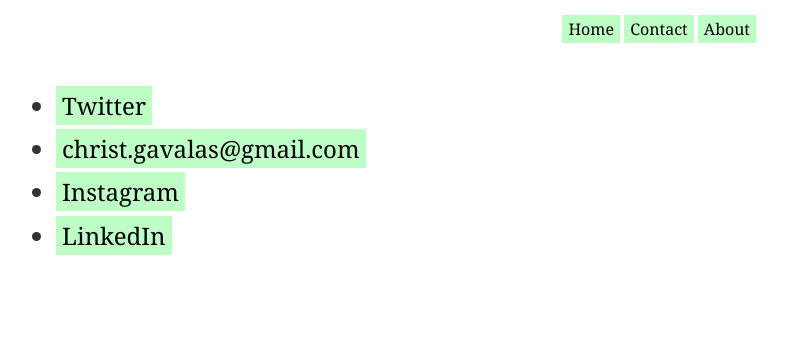
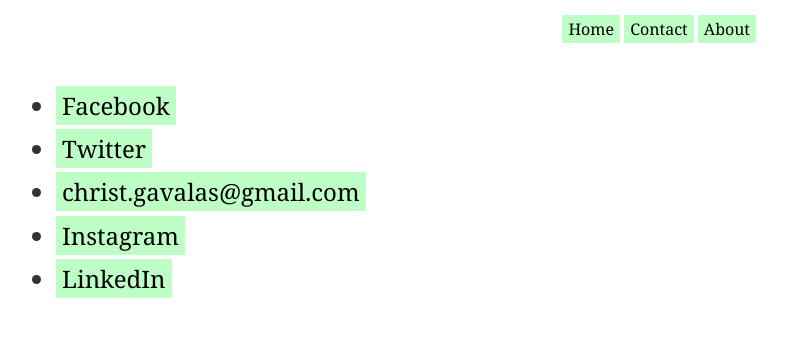
Before and after one commit to chrgavalas/data-projects, a Jekyll site: the page built from docs/contact.md, in a window 1280 px wide. Shown: the top 337 px of the page, without its empty margins (249-1036 px from the left). Built offline with Jekyll 4.4.1, drawn with Linux system fonts in a browser that asks for light colours; our own code applies the rules of GitHub Pages for plain Markdown files.

Commit message:
Earthquakes

```diff
--- a/docs/contact.md
+++ b/docs/contact.md
@@ -4,6 +4,7 @@ title: Contact me
 
 ---
 
+* [Facebook](https://www.facebook.com/christos.gavalas)
 * [Twitter](http://twitter.com/gabbilondo)
 * [christ.gavalas@gmail.com](mailto:christ.gavalas@gmail.com)
 * [Instagram](http://instagram.com/chrgavalas)
```
